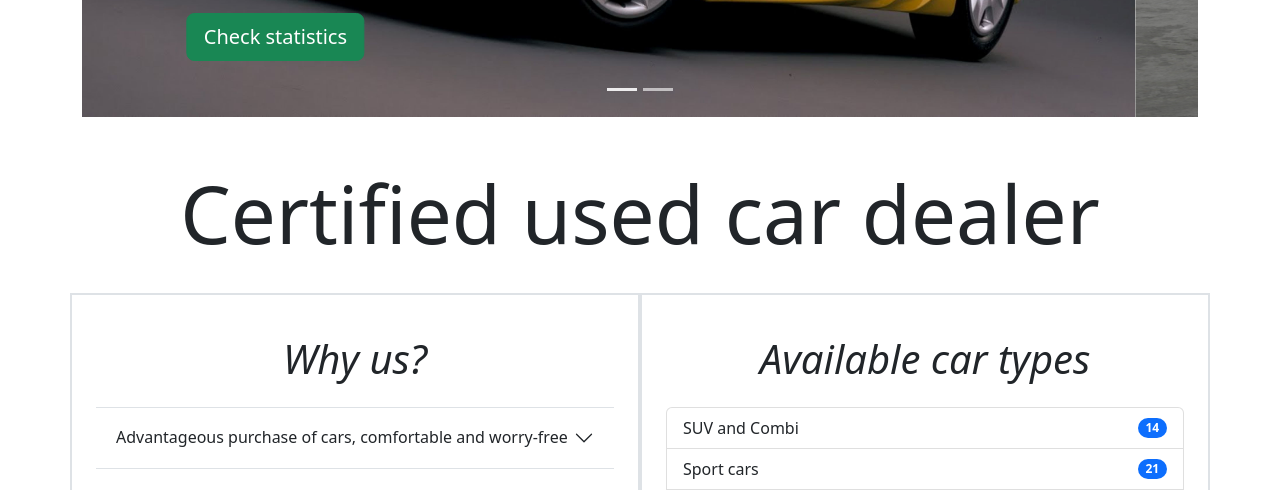
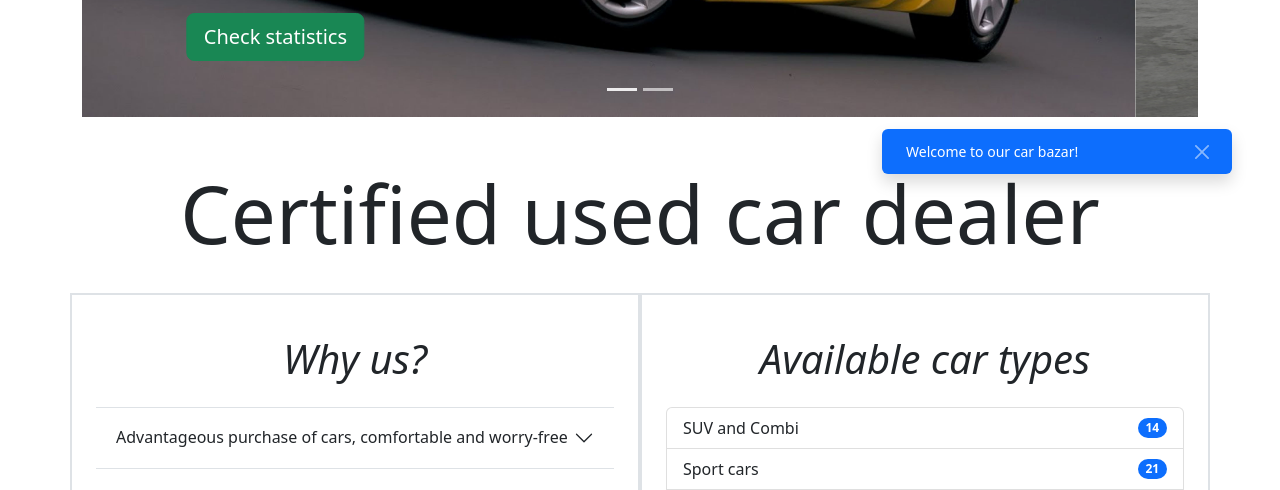
Before and after one commit to abcdefghijklmnopqrmnopqrstuvwxyz/03.11.2022, a plain HTML site: page index.html in a window 1280 px wide. Shown: the part 610-1100 px from the top of the page. Drawn offline with nearby package versions, Linux system fonts and the light colour scheme.

Commit message:
Web finished
Added toast to every web-page

```diff
--- a/index.html
+++ b/index.html
@@ -30,6 +30,17 @@
         </header>
 
         <main>
+            <div class="fixed-bottom px-5 py-3">
+                <div class="container toast align-items-center text-bg-primary border-0 float-end" id="toast">
+                    <div class="d-flex">
+                        <div class="toast-body">
+                            Welcome to our car bazar!
+                        </div>
+                        <button type="button" class="btn-close btn-close-white me-2 m-auto" data-bs-dismiss="toast" aria-label="Close"></button>
+                    </div>
+                </div>
+            </div>
+
             <div id="myCarousel" class="container carousel slide justify-content-center py-4" data-bs-ride="carousel">
                 <div class="carousel-indicators pb-4">
                     <button type="button" data-bs-target="#myCarousel" data-bs-slide-to="0" class="active"></button>
@@ -408,5 +419,10 @@
         </footer>
 
         <script src="https://cdn.jsdelivr.net/npm/bootstrap@5.2.2/dist/js/bootstrap.bundle.min.js" integrity="sha384-OERcA2EqjJCMA+/3y+gxIOqMEjwtxJY7qPCqsdltbNJuaOe923+mo//f6V8Qbsw3" crossorigin="anonymous"></script>
+        <script>
+            const toastSelector = document.getElementById('toast')
+            const toast = new bootstrap.Toast(toastSelector)
+            toast.show()
+        </script>
     </body>
 </html>
```
Also changed, not shown: faq.html (+12 -1 lines).
